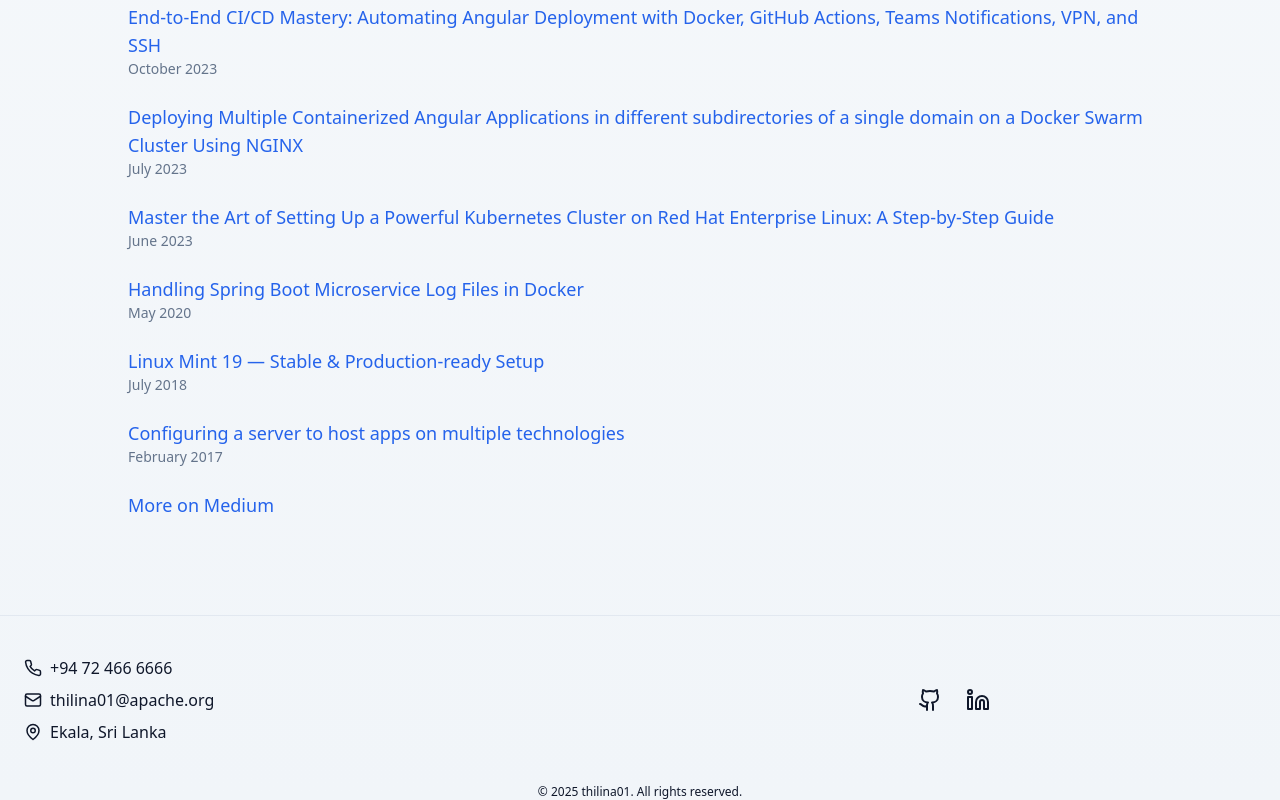
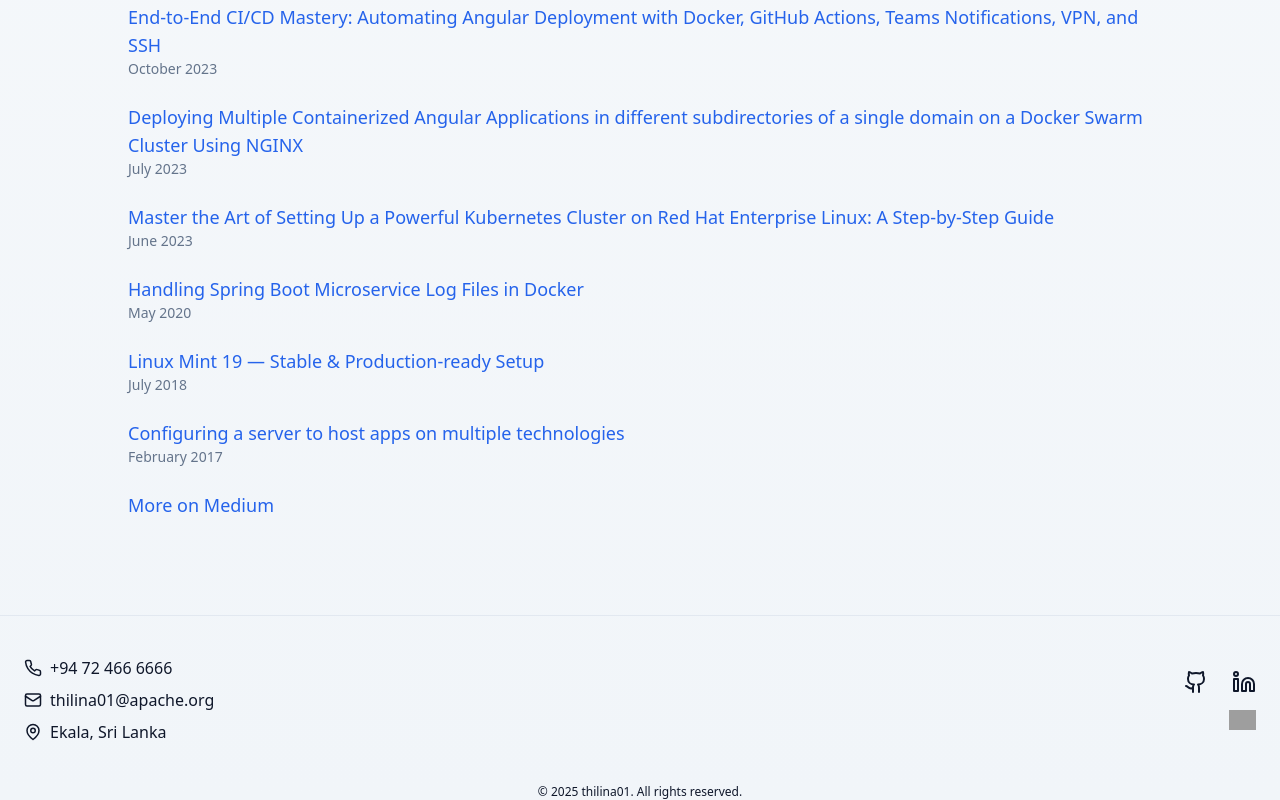
Before and after one commit to thilina01/thilina01.github.io, a React (Vite) app: page / in a window 1280 px wide. Shown: the part 2934-3734 px from the top of the page. Built offline with nearby package versions, Linux system fonts and the light colour scheme; grey boxes are pictures that could not be loaded.

Commit message:
Build status badge added

```diff
--- a/src/sections/ContactSection.jsx
+++ b/src/sections/ContactSection.jsx
@@ -12,9 +12,23 @@
           <p className="flex items-center gap-2"><Mail size={18}/> {contact.email}</p>
           <p className="flex items-center gap-2"><MapPin size={18}/> {contact.location}</p>
         </div>
-        <div className="flex justify-center gap-6">
+        <div className="flex flex-col md:items-end items-center gap-3">
+          <div className="flex gap-6">
           <a href={contact.github} target="_blank" rel="noreferrer"><Github size={24} /></a>
           <a href={contact.linkedin} target="_blank" rel="noreferrer"><Linkedin size={24} /></a>
+        </div>
+          <a
+            href="https://github.com/thilina01/thilina01.github.io/actions/workflows/deploy.yml"
+            target="_blank"
+            rel="noreferrer"
+            className="mt-1"
+          >
+            <img
+              src="https://github.com/thilina01/thilina01.github.io/actions/workflows/deploy.yml/badge.svg"
+              alt="Build Status"
+              className="h-5"
+            />
+          </a>
         </div>
       </div>
       <p className="text-center mt-10 text-xs">© {new Date().getFullYear()} {site.copyright}</p>
```
